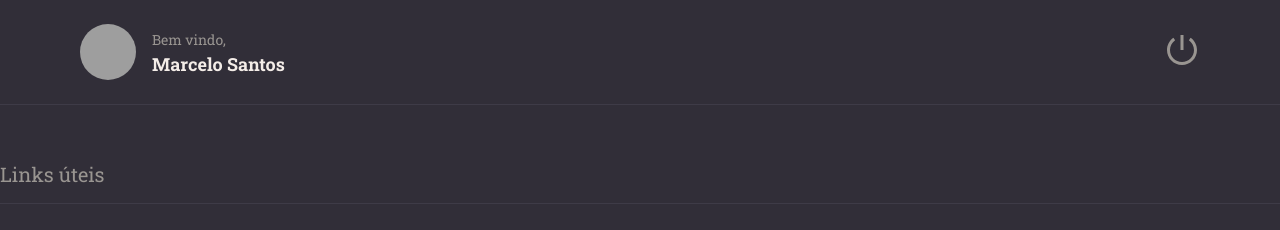
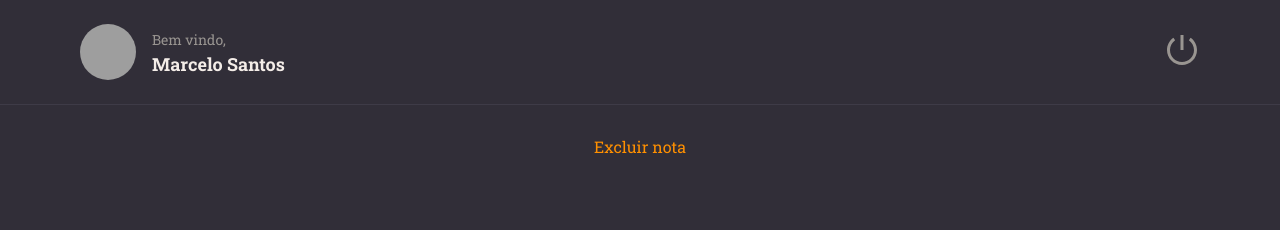
Before and after one commit to Riquecelo/rocketnotes, a React (Vite) app: page / in a window 1280 px wide. Shown: the top 230 px of the page. Built offline with nearby package versions, Linux system fonts and the light colour scheme; grey boxes are pictures that could not be loaded.

Commit message:
construção do botão em formato de texto

```diff
--- /dev/null
+++ b/src/components/ButtonText/index.jsx
@@ -0,0 +1,12 @@
+import { Conatiner } from "./styles";
+
+export function ButtonText({title, ...rest}){
+    return(
+        <Conatiner
+            type="button"
+            {...rest}
+        >
+            {title}
+        </Conatiner>
+    )
+}
--- /dev/null
+++ b/src/components/ButtonText/styles.js
@@ -0,0 +1,9 @@
+import styled from "styled-components";
+
+export const Conatiner = styled.button`
+
+    background: none;
+    color: ${({theme}) => theme.COLORS.ORANGE};
+    border: none;
+    font-size: 16px;
+`;
--- a/src/pages/Details/index.jsx
+++ b/src/pages/Details/index.jsx
@@ -3,11 +3,14 @@
 import { Button } from '../../components/Button'
 import { Section } from '../../components/Section'
 import { Tag } from '../../components/Tag'
+import { ButtonText } from '../../components/ButtonText'
 
 export function Details (){
   return(
     <Container>
       <Header/>
+
+      <ButtonText title="Excluir nota"/>
 
       <Section title="Links úteis">
         <Links>
```
